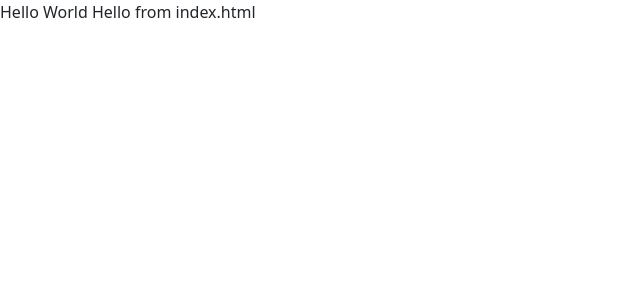
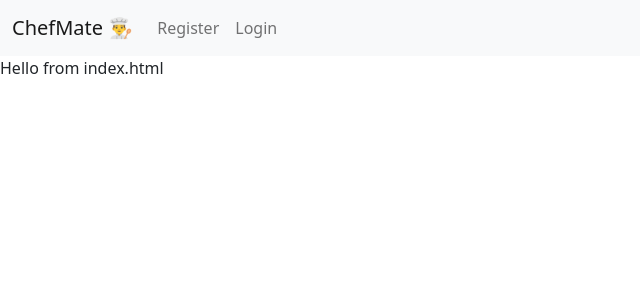
Before and after one commit to ocassidydev/chef-mate, a Django app: page / in a window 1280 px wide. Shown: the top 300 px of the page, without its empty margins (0-640 px from the left). Run offline with Django 3.2, Linux system fonts and the light colour scheme; data that the repository does not hold is empty.

Commit message:
Add navbar to base.html

```diff
--- a/templates/base.html
+++ b/templates/base.html
@@ -27,7 +27,25 @@
     <title>ChefMate</title>
 
 <body>
-    Hello World
+    <nav class="navbar navbar-expand-lg navbar-light bg-light">
+        <div class="container-fluid">
+            <a class="navbar-brand" href="#">ChefMate 👨‍🍳</a>
+            <button class="navbar-toggler" type="button" data-bs-toggle="collapse" data-bs-target="#navbarNav"
+                aria-controls="navbarNav" aria-expanded="false" aria-label="Toggle navigation">
+                <span class="navbar-toggler-icon"></span>
+            </button>
+            <div class="collapse navbar-collapse" id="navbarNav">
+                <ul class="navbar-nav me-auto mb-2 mb-lg-0">
+                    <li class="nav-item">
+                        <a class="nav-link" aria-current="page" href="#">Register</a>
+                    </li>
+                    <li class="nav-item">
+                        <a class="nav-link" href="#">Login</a>
+                    </li>
+                </ul>
+            </div>
+        </div>
+    </nav>
 
     {% block content %}
     {% endblock %}
```
